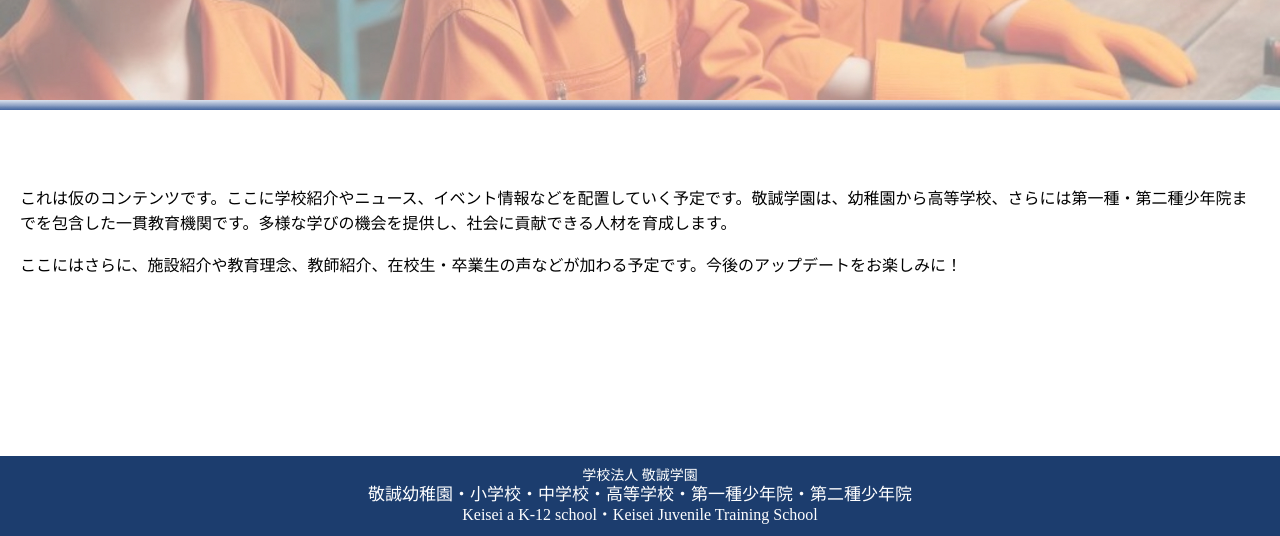
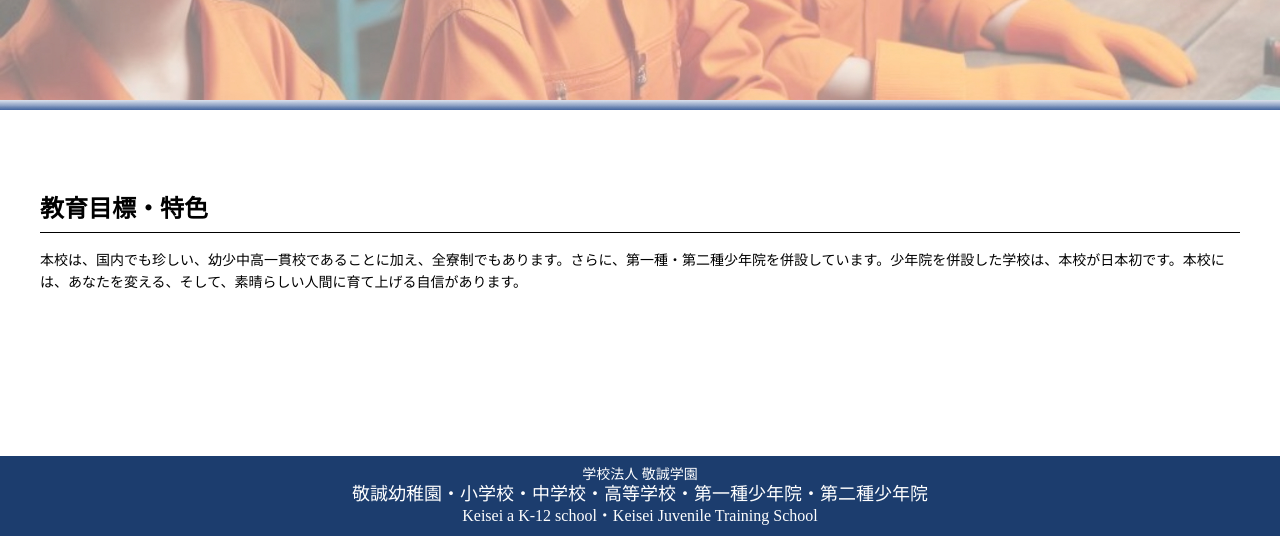
Before and after one commit to keisei-edu/keisei-edu.github.io, a plain HTML site: page about/index.html in a window 1280 px wide. Shown: the part 264-800 px from the top of the page. Drawn offline with Linux system fonts and the light colour scheme.

Commit message:
Update index.html

```diff
--- a/about/index.html
+++ b/about/index.html
@@ -46,7 +46,7 @@
     }
 
     .logo-container img {
-      height: 55px;
+      height: 40px;
     }
 
     /* ヘッダー画像エリア */
@@ -72,10 +72,26 @@
       white-space: nowrap;
     }
 
-    /* 仮のコンテンツ */
+    /* コンテンツ */
     .content {
-      padding: 60px 20px 110px;
+      padding: 60px 40px 110px;
       line-height: 1.6;
+    }
+
+    .content h2 {
+      font-family: "ヒラギノ明朝 ProN", "Hiragino Mincho ProN", serif;
+      font-weight: bold;
+      border-bottom: 1px solid #000;
+      padding-bottom: 4px;
+      margin-bottom: 16px;
+    }
+
+    .content p {
+      font-family: "ヒラギノ角ゴ ProN", "Hiragino Kaku Gothic ProN", sans-serif;
+      font-size: 14px;
+      font-weight: normal;
+      text-align: left;
+      margin: 0;
     }
 
     /* 下部バー */
@@ -106,7 +122,7 @@
     }
 
     .bottom-bar .large {
-      font-size: 17px;
+      font-size: 18px;
     }
   </style>
 </head>
@@ -128,8 +144,8 @@
   </div>
 
   <div class="content">
-    <p>これは仮のコンテンツです。ここに学校紹介やニュース、イベント情報などを配置していく予定です。敬誠学園は、幼稚園から高等学校、さらには第一種・第二種少年院までを包含した一貫教育機関です。多様な学びの機会を提供し、社会に貢献できる人材を育成します。</p>
-    <p>ここにはさらに、施設紹介や教育理念、教師紹介、在校生・卒業生の声などが加わる予定です。今後のアップデートをお楽しみに！</p>
+    <h2>教育目標・特色</h2>
+    <p>本校は、国内でも珍しい、幼少中高一貫校であることに加え、全寮制でもあります。さらに、第一種・第二種少年院を併設しています。少年院を併設した学校は、本校が日本初です。本校には、あなたを変える、そして、素晴らしい人間に育て上げる自信があります。</p>
   </div>
 
   <div class="bottom-bar">
```
